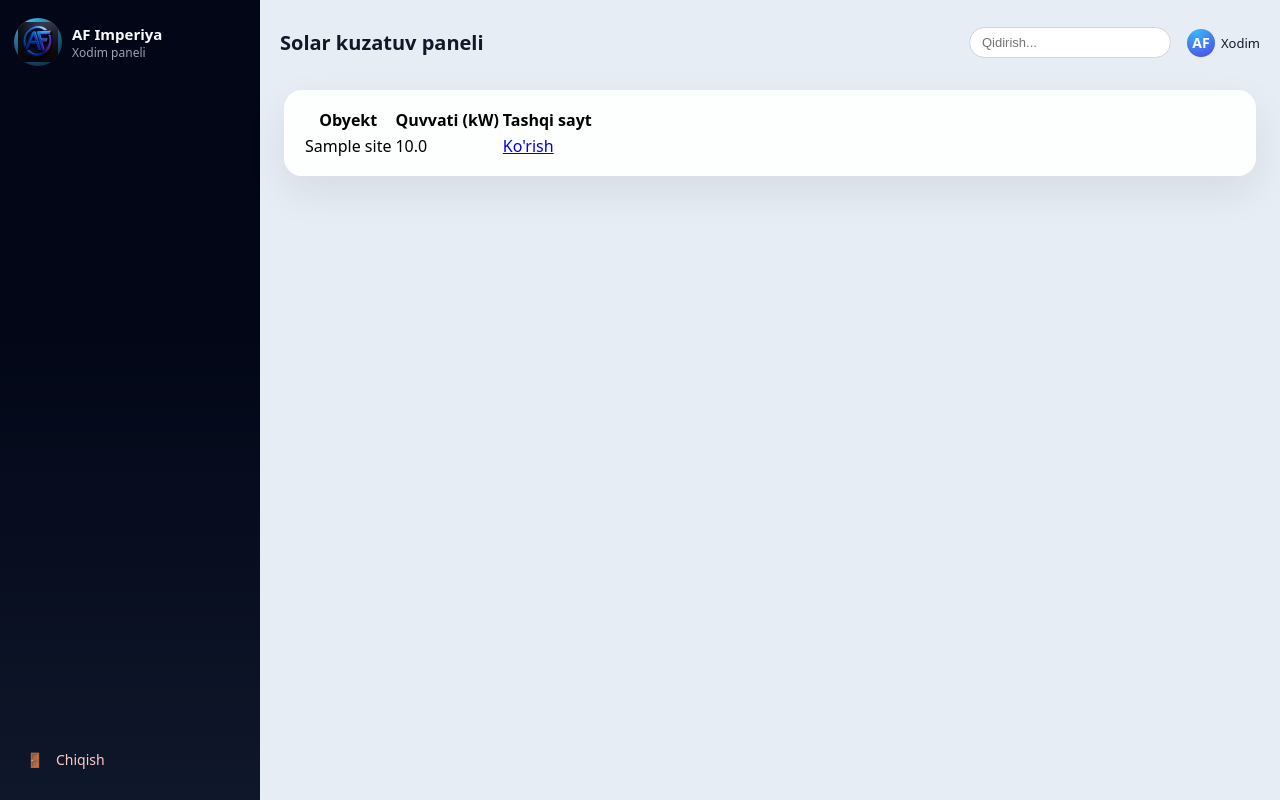
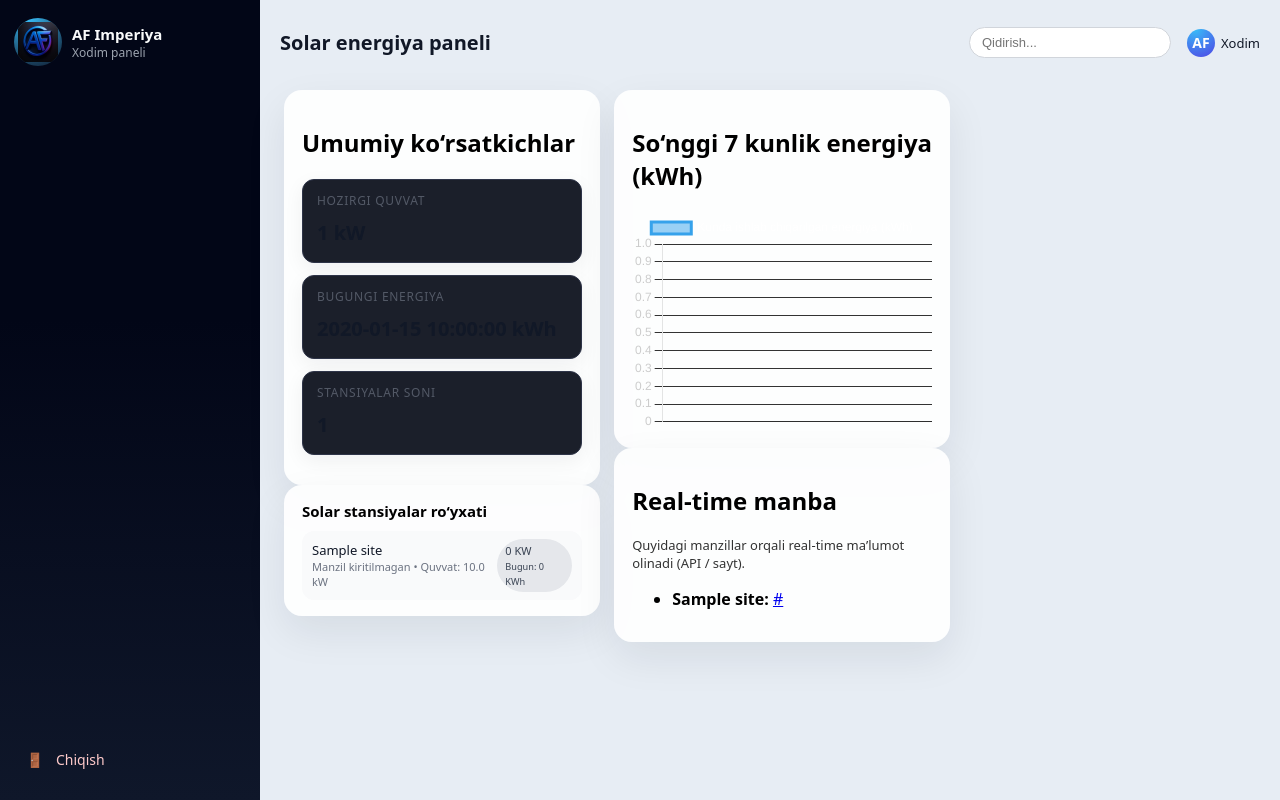
Before and after one commit to Mirfayziev/AF_IMPERIYA, a Flask app: template templates/solar/dashboard.html in a window 1280 px wide. Run offline with Flask 3, Linux system fonts and the light colour scheme; tables that the repository leaves empty hold one stand-in row (values such as "Sample post"); the template is opened without the code that fills it: values that come from a table or form of the project are taken from there, most other values are stand-ins (such as "Sample title", 1, 10 or a date in 2020).

Commit message:
Update dashboard.html

```diff
--- a/templates/solar/dashboard.html
+++ b/templates/solar/dashboard.html
@@ -1,21 +1,139 @@
 {% extends "base.html" %}
-{% block page_title %}Solar panel{% endblock %}
-{% block header_title %}Solar kuzatuv paneli{% endblock %}
+{% block header_title %}Solar energiya paneli{% endblock %}
 {% block content %}
-<div class="card-block">
-  <table class="table compact-table">
-    <thead><tr><th>Obyekt</th><th>Quvvati (kW)</th><th>Tashqi sayt</th></tr></thead>
-    <tbody>
-      {% for s in sites %}
-      <tr>
-        <td>{{ s.name }}</td>
-        <td>{{ s.capacity_kw }}</td>
-        <td>{% if s.external_url %}<a href="{{ s.external_url }}" target="_blank">Ko'rish</a>{% endif %}</td>
-      </tr>
-      {% else %}
-      <tr><td colspan="3" class="empty-text">Solar obyektlari yo'q.</td></tr>
-      {% endfor %}
-    </tbody>
-  </table>
+
+<div class="grid-main">
+
+  <div class="column">
+    <div class="card-block">
+      <h2>Umumiy ko‘rsatkichlar</h2>
+      <div class="stats-row">
+        <div class="stat-card">
+          <div class="stat-label">Hozirgi quvvat</div>
+          <div class="stat-value">{{ total_power_kw or 0 }} kW</div>
+        </div>
+        <div class="stat-card">
+          <div class="stat-label">Bugungi energiya</div>
+          <div class="stat-value">{{ total_energy_today_kwh or 0 }} kWh</div>
+        </div>
+        <div class="stat-card">
+          <div class="stat-label">Stansiyalar soni</div>
+          <div class="stat-value">{{ sites|length }}</div>
+        </div>
+      </div>
+    </div>
+
+    <div class="card-block">
+      <div class="card-header">
+        <h2>Solar stansiyalar ro‘yxati</h2>
+        {# keyinchalik "Yangi stansiya qo‘shish" uchun knopka qo‘shamiz #}
+      </div>
+
+      <div class="task-short-list">
+        {% for s in sites %}
+        <div class="task-row" onclick="window.location='/solar/{{ s.id }}'">
+          <div class="task-main">
+            <div class="task-title">{{ s.name }}</div>
+            <div class="task-meta">
+              {{ s.location or "Manzil kiritilmagan" }}
+              • Quvvat: {{ s.capacity_kw or 0 }} kW
+            </div>
+          </div>
+          <div class="task-status-pill">
+            {{ s.last_power_kw or 0 }} kW<br>
+            <small>Bugun: {{ s.last_energy_today_kwh or 0 }} kWh</small>
+          </div>
+        </div>
+        {% else %}
+        <div class="empty-text">Solar stansiyalar hali kiritilmagan.</div>
+        {% endfor %}
+      </div>
+    </div>
+  </div>
+
+  <div class="column">
+    <div class="card-block">
+      <h2>So‘nggi 7 kunlik energiya (kWh)</h2>
+      <canvas id="solarChart" height="220"></canvas>
+    </div>
+
+    <div class="card-block">
+      <h2>Real-time manba</h2>
+      <p class="small-text">
+        Quyidagi manzillar orqali real-time ma’lumot olinadi (API / sayt).
+      </p>
+      <ul class="list">
+        {% for s in sites %}
+          {% if s.external_url %}
+          <li>
+            <b>{{ s.name }}:</b>
+            <a href="{{ s.external_url }}" target="_blank">{{ s.external_url }}</a>
+          </li>
+          {% endif %}
+        {% else %}
+          <li>Hali hech qanday manba URL kiritilmagan.</li>
+        {% endfor %}
+      </ul>
+    </div>
+  </div>
+
 </div>
+
+<style>
+.stats-row{
+  display:flex;
+  gap:12px;
+  flex-wrap:wrap;
+}
+.stat-card{
+  flex:1;
+  min-width:140px;
+  background:#1b1f2a;
+  border-radius:12px;
+  padding:12px 14px;
+  border:1px solid #2e3448;
+}
+.stat-label{
+  font-size:12px;
+  opacity:0.7;
+}
+.stat-value{
+  font-size:20px;
+  margin-top:4px;
+}
+.small-text{
+  font-size:13px;
+  opacity:0.8;
+}
+</style>
+
+<!-- Chart.js CDN -->
+<script src="https://cdn.jsdelivr.net/npm/chart.js"></script>
+<script>
+  const solarLabels = {{ chart_labels|safe }};     // masalan: ["2025-11-13","2025-11-14",...]
+  const solarData   = {{ chart_values|safe }};     // masalan: [120, 140, 110, ...]
+
+  const ctx = document.getElementById('solarChart').getContext('2d');
+  new Chart(ctx, {
+    type: 'line',
+    data: {
+      labels: solarLabels,
+      datasets: [{
+        label: 'Kunda ishlab chiqarilgan energiya (kWh)',
+        data: solarData,
+        tension: 0.3
+      }]
+    },
+    options: {
+      plugins:{
+        legend:{ labels:{ color:'#fff' } }
+      },
+      scales:{
+        x:{ ticks:{ color:'#ccc' }, grid:{ color:'#333'} },
+        y:{ ticks:{ color:'#ccc' }, grid:{ color:'#333'} }
+      }
+    }
+  });
+</script>
+
 {% endblock %}
```
